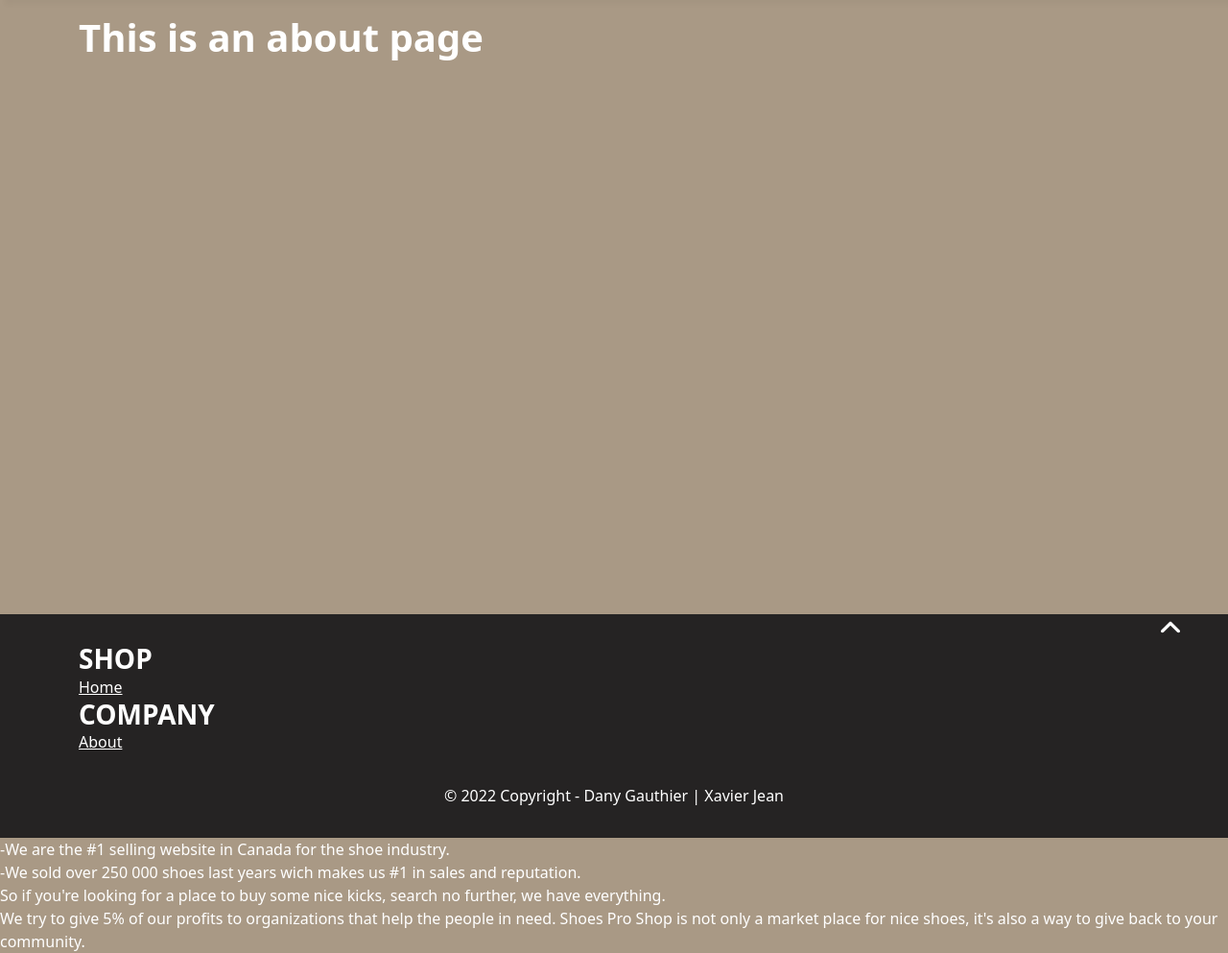
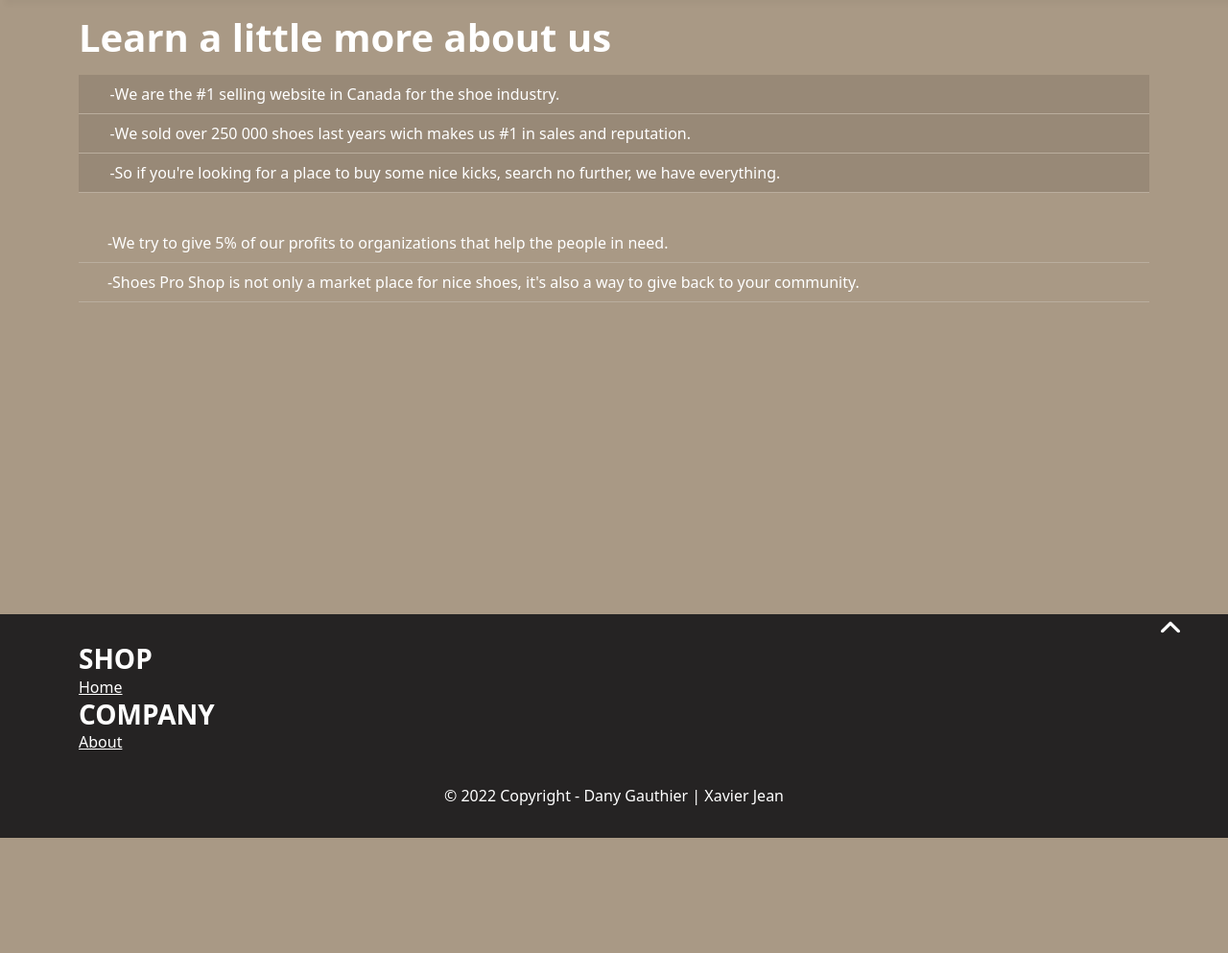
Before and after one commit to Cafetier/TP1, a PHP site: page /src/views/About in a window 1280 px wide. Shown: the part 82-1075 px from the top of the page at 96% size. After the commit the page ends 955 px from the top, so only its background shows below. Run offline with PHP 8.4, Linux system fonts and the light colour scheme; the visitor is signed in with stand-in values (Sample User, id 1); some libraries are stand-ins or nearby versions.

Commit message:
About tables with bootstrap

```diff
--- a/src/views/About.php
+++ b/src/views/About.php
@@ -7,47 +7,66 @@
 ?>
 
 <section class="container">
-    <h1>This is an about page</h1>
+    <h1>Learn a little more about us</h1>
+
+
+    <table class="table table-hover">
+
+  <tbody>
+    <tr class="table-active">
+      <th scope="col"></th>
+      <td>-We are the #1 selling website in Canada for the shoe industry.</td>
+    </tr>
+
+    <tr class="table-active">
+      <th scope="col"></th>
+      <td>-We sold over 250 000 shoes last years wich makes us #1 in sales and reputation.</td>
+    </tr>
+
+    <tr class="table-active">
+      <th scope="col"></th>
+      <td>-So if you're looking for a place to buy some nice kicks, search no further, we have everything.</td>
+    </tr>
+
+  </tbody>
+</table>
+
+
+
+
+<table class="table table-hover">
+
+  <tbody>
+
+    <tr class="">
+      <th scope="row"></th>
+      <td>-We try to give 5% of our profits to organizations that help the people in need.</td>
+
+    </tr>
+    <tr class="">
+      <th scope="row"></th>
+      <td>-Shoes Pro Shop is not only a market place for nice shoes, it's also a way to give back to your community.</td>
+
+    </tr>
+
+  </tbody>
+</table>
+
+
+
+
+
+
+
+
+
+
+
+
+
+
+
+
 </section>
 
 <?php require_once('../template/footer.php'); ?>
-
-<!DOCTYPE html>
-<html lang="en">
-<head>
-    <meta charset="UTF-8">
-    <meta http-equiv="X-UA-Compatible" content="IE=edge">
-    <meta name="viewport" content="width=device-width, initial-scale=1.0">
-    <title>Document</title>
-</head>
-<body>
-<table>
-        <tr>
-
-             <td> -We are the #1 selling website in Canada for the shoe industry.</td>
-        </tr>
-
-        <tr>
-             <td> -We sold over 250 000 shoes last years wich makes us #1 in sales and reputation.</td>
-
-        </tr>
-
-        <tr>
-            <td>So if you're looking for a place to buy some nice kicks, search no further, we have everything.</td>
-
-      </table>
-
-
-    <trable>
-          <tr>
-              <td> We try to give 5% of our profits to organizations that help the people in need.</td>
-         </tr>
-
-         <tr>
-              <td> Shoes Pro Shop is not only a market place for nice shoes, it's also a way to give back to your community.</td>
-          <tr>
-    </table>
-
-
-</body>
-</html>
```
